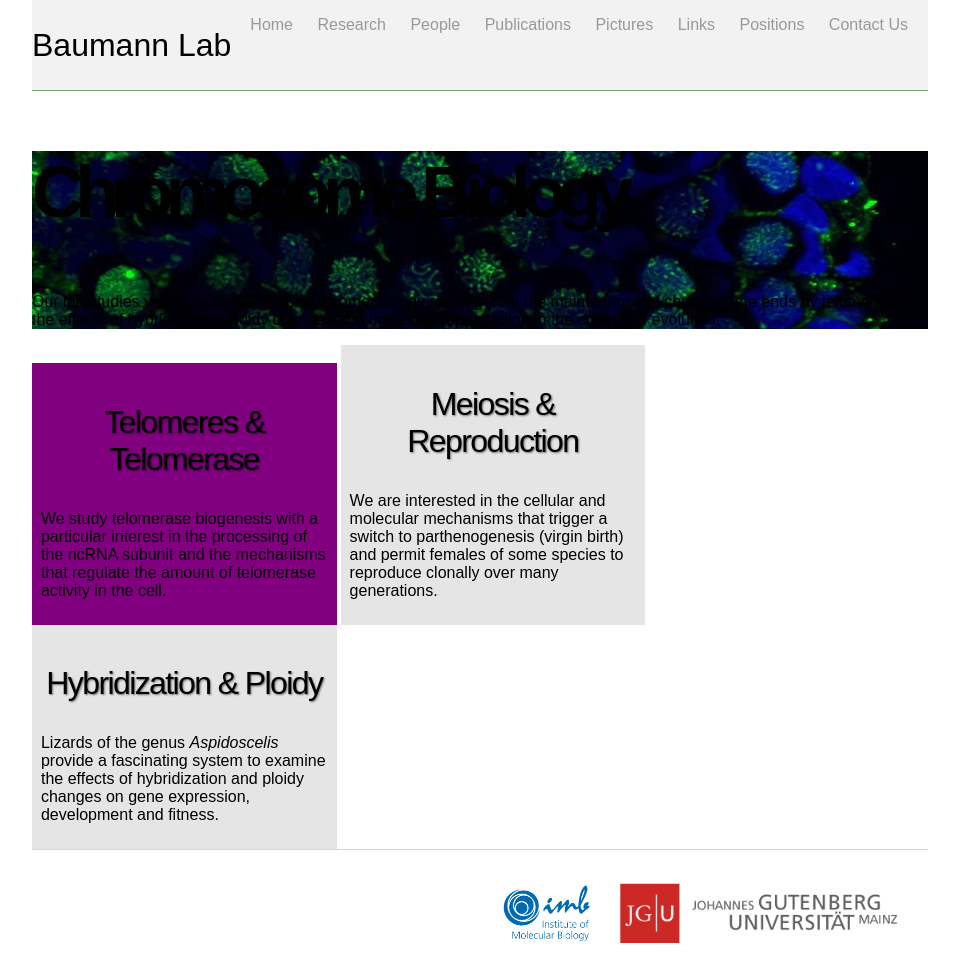
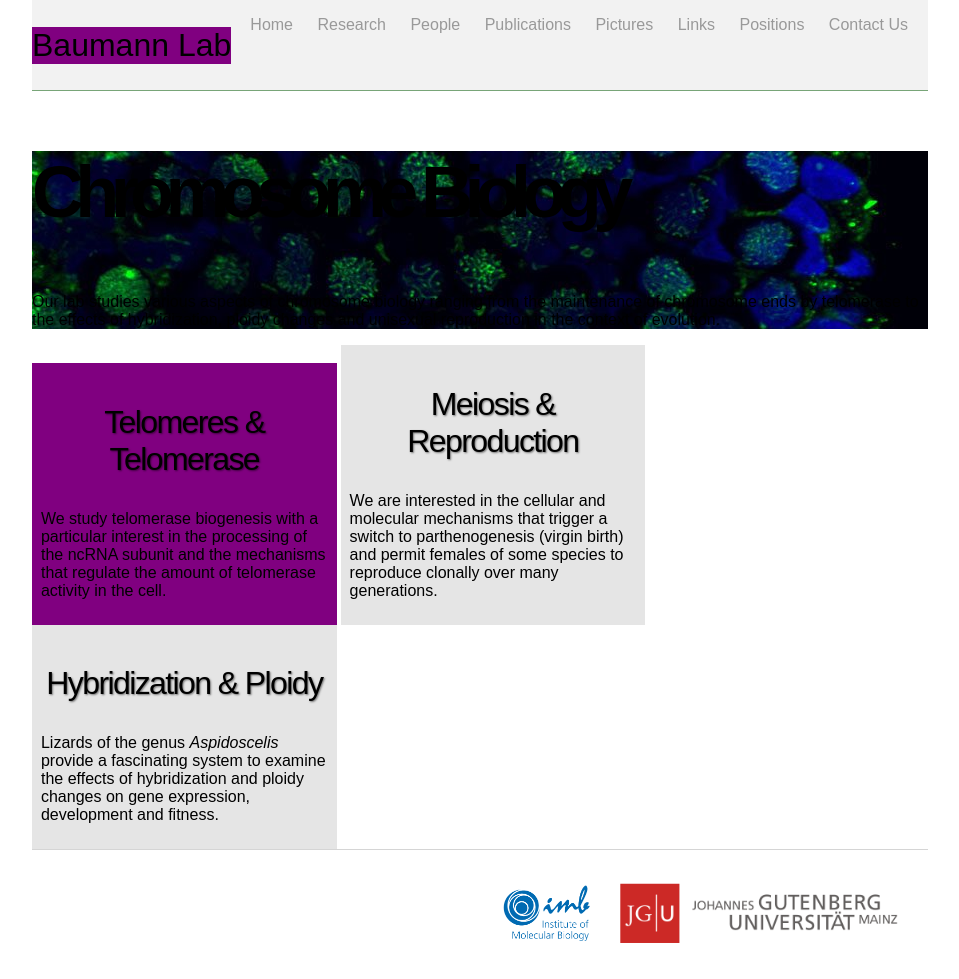
Before and after one commit to kristi-jensen/kristi-jensen.github.io, a Jekyll site: the page built from index.html, in a window 1280 px wide. Shown: the whole page, without its empty margins (160-1119 px from the left). Built offline with Jekyll 4.4.1, drawn with Linux system fonts in a browser that asks for light colours.

Commit message:
Update default.html

```diff
--- a/_layouts/default.html
+++ b/_layouts/default.html
@@ -8,7 +8,7 @@
 	<body>
 		<nav id="mainNav">
     		<div style="width: auto; display: inline-block; text-align: left; padding: auto 3px;">
-    			<h1>Baumann Lab</h1>
+    			<h1 style="background-color: purple">Baumann Lab</h1>
     		</div>
     		<div style="width: auto; display: inline-block; text-align: right; float: right; vertical-align:bottom;">
     			<ul style="vertical-align: bottom;">
```
